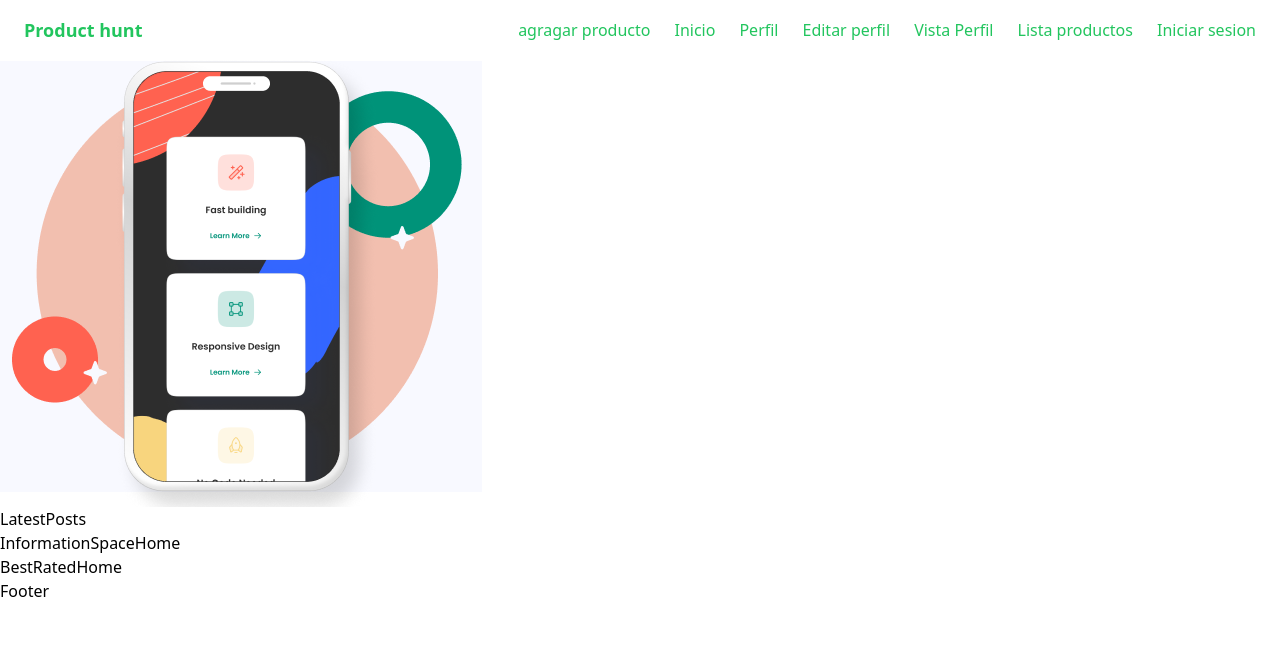
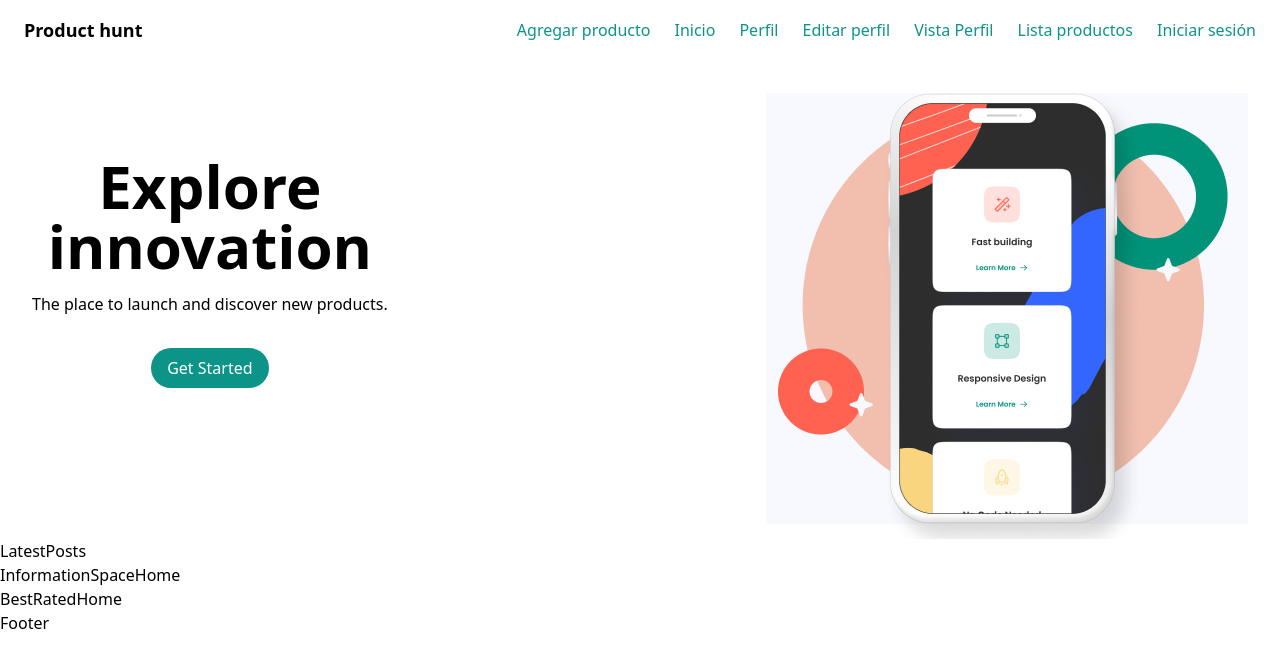
Before and after one commit to ricomariaca/Las-chicas-super-poderosas, a React (Vite) app: page /home in a window 1280 px wide. Shown: the top 668 px of the page. Built offline with nearby package versions, Linux system fonts and the light colour scheme.

Commit message:
Finished banner

```diff
--- a/src/ui/components/BannerHome.jsx
+++ b/src/ui/components/BannerHome.jsx
@@ -1,11 +1,21 @@
+import React from "react";
 import images from "../../assets/images";
 
 export const BannerHome = () => {
   return (
-    <div>
-        <div>
-        <img src={images.banner} />
-        </div>
+    <div className="mt-8 flex justify-between">
+      <div className="mx-8 text-center mt-16">
+        <h1 className="font-bold text-6xl">
+          Explore <br /> innovation
+        </h1>
+        <p className="mt-4">The place to launch and discover new products.</p>
+        <button className="mt-8 px-4 py-2 bg-teal-600 rounded-full text-white">
+          Get Started
+        </button>
+      </div>
+      <div className="mx-8">
+        <img src={images.banner} alt="Banner" />
+      </div>
     </div>
-  )
-}
+  );
+};
--- a/src/ui/components/Navbar.jsx
+++ b/src/ui/components/Navbar.jsx
@@ -1,77 +1,90 @@
-import { Link, NavLink, useNavigate } from "react-router-dom"
+import { Link, NavLink, useNavigate } from "react-router-dom";
 import { useContext } from "react";
 import { AuthContext } from "../../auth";
 import { ProductHome } from "../../hunt/pages/ProductHome";
 
-
 export const Navbar = () => {
   const { user, logout, login, logged } = useContext(AuthContext);
 
-
   const navigate = useNavigate();
   const onLogin = () => {
-    <ProductHome />
-
+    <ProductHome />;
   };
 
   const onLogout = () => {
     logout();
 
-
-
-    navigate('/home', {
-      replace: true
+    navigate("/home", {
+      replace: true,
     });
-  }
+  };
 
   return (
     <>
-      <nav className="bg-white text-green-500 py-4 px-6 flex justify-between items-center">
-        <Link to="/" className="text-lg font-bold">Product hunt</Link>
+      <nav className="bg-white py-4 px-6 flex justify-between items-center">
+        <Link to="/" className="text-lg font-bold text-black">
+          Product hunt
+        </Link>
 
         <div className="flex items-center">
           <ul className="flex justify-center space-x-6">
-
             <li>
-              <NavLink to="/addPoduct" className="nav-link"> agragar producto </NavLink>
+              <NavLink to="/addPoduct" className="nav-link text-teal-600">
+                Agregar producto
+              </NavLink>
             </li>
             <li>
-              <NavLink to="/home" className="nav-link">Inicio</NavLink>
+              <NavLink to="/home" className="nav-link text-teal-600">
+                Inicio
+              </NavLink>
             </li>
             <li>
-              <NavLink to="/perfil" className="nav-link">Perfil</NavLink>
+              <NavLink to="/perfil" className="nav-link text-teal-600">
+                Perfil
+              </NavLink>
             </li>
             <li>
-              <NavLink to="/editprofile" className="nav-link">Editar perfil</NavLink>
+              <NavLink to="/editprofile" className="nav-link text-teal-600">
+                Editar perfil
+              </NavLink>
             </li>
             <li>
-              <NavLink to="/productView" className="nav-link">Vista Perfil</NavLink>
+              <NavLink to="/productView" className="nav-link text-teal-600">
+                Vista Perfil
+              </NavLink>
             </li>
             <li>
-              <NavLink to="/lista productos" className="nav-link">Lista productos</NavLink>
+              <NavLink to="/lista productos" className="nav-link text-teal-600">
+                Lista productos
+              </NavLink>
             </li>
             {!logged && (
               <li>
-                  <NavLink to="/login" className="nav-link">Iniciar sesion</NavLink>
+                <NavLink to="/login" className="nav-link text-teal-600">
+                  Iniciar sesión
+                </NavLink>
               </li>
             )}
-
           </ul>
           {logged && (
             <>
               <li>
-                  <NavLink to="/login" className="nav-link">Cargar</NavLink>
+                <NavLink to="/login" className="nav-link text-teal-600">
+                  Cargar
+                </NavLink>
               </li>
 
-                <span className="mr-4">{user?.name}</span>
-                <button onClick={() => onLogout()} className="bg-green-500 text-white px-4 py-2 rounded-lg">
+              <span className="mr-4 text-teal-600">{user?.name}</span>
+              <button
+                onClick={() => onLogout()}
+                className="text-teal-600 px-4 py-2 rounded-lg"
+              >
                 Logout
               </button>
             </>
           )}
         </div>
       </nav>
-
     </>
-  )
-}
+  );
+};
```
Lines whose indentation alone changed are shown as unchanged.
